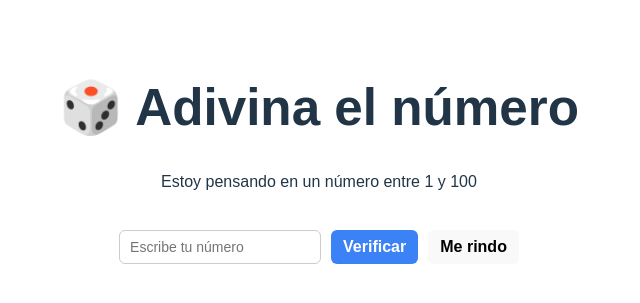
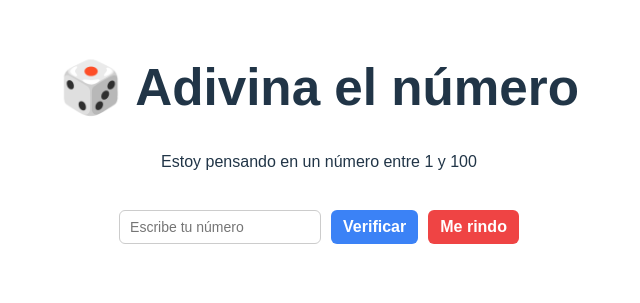
Before and after one commit to Lautaro-Espinosa015/-pv_tp4_grupo2, a React (Vite) app in the folder proyecto04-Grupo2-Adivina-el-Numero/: page / in a window 1280 px wide. Shown: the part 245-548 px from the top of the page, without its empty margins (321-961 px from the left). Built offline with nearby package versions, Linux system fonts and the light colour scheme.

Commit message:
Aplicar nuevos estilos en App.css

```diff
--- a/proyecto04-Grupo2-Adivina-el-Numero/src/App.css
+++ b/proyecto04-Grupo2-Adivina-el-Numero/src/App.css
@@ -78,3 +78,15 @@
 .primary-btn:hover {
   background-color: #2563eb;
 }
+.danger-btn {
+  background-color: #ef4444; /* rojo */
+  color: white;
+}
+.danger-btn:hover {
+  background-color: #dc2626;
+}
+
+.feedback {
+  margin-top: 16px;
+  min-height: 40px; /* evita saltos de layout cuando aún no hay mensaje */
+}
```
